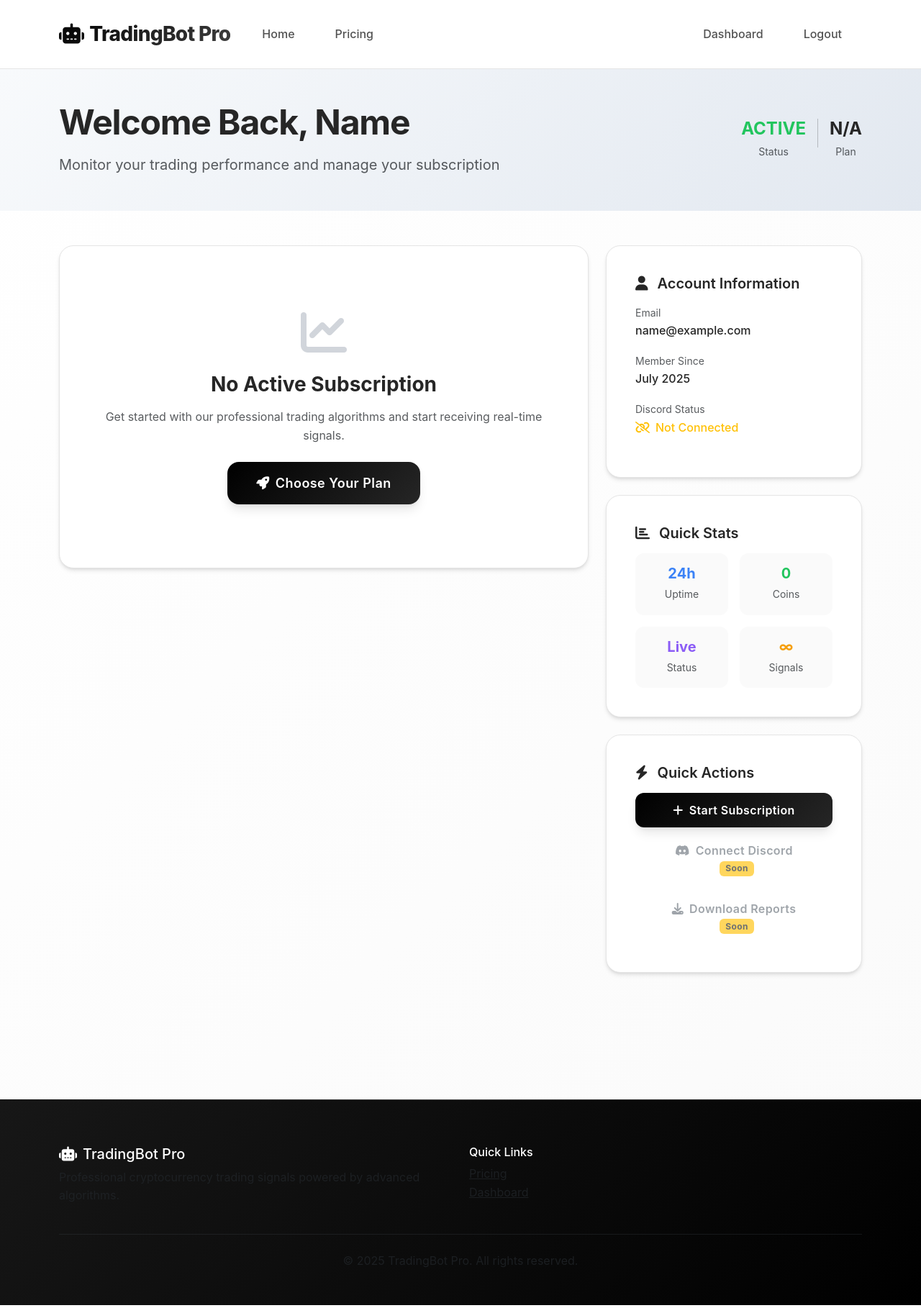
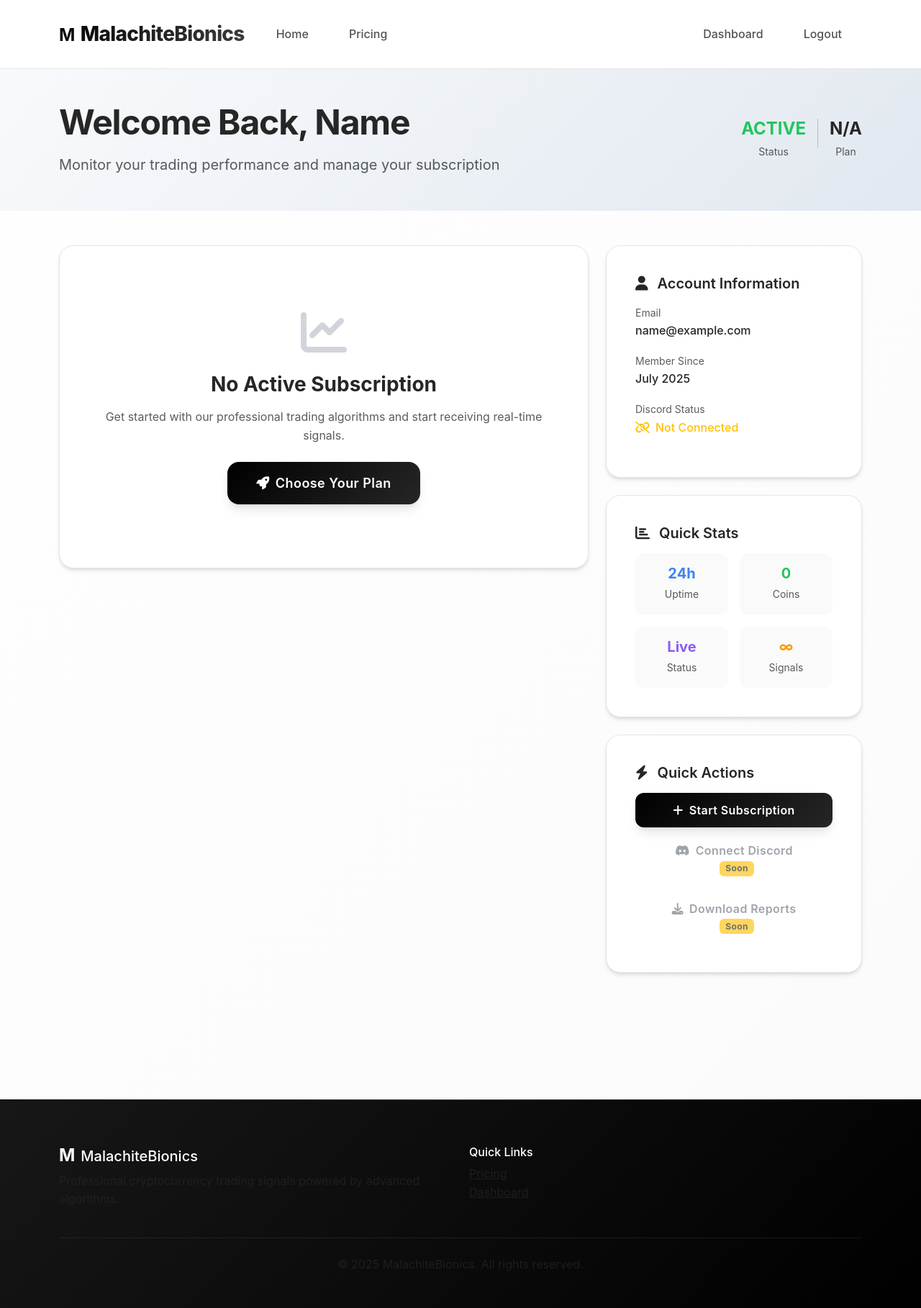
Before and after one commit to coleisa/MalachiteBionics, a Flask app: page /dashboard in a window 1280 px wide. Shown: the whole page at 72% size. Run offline with Flask 3, Linux system fonts and the light colour scheme; the visitor is signed in with stand-in values (Sample User, id 1); data that the repository does not hold is empty; some libraries are stand-ins or nearby versions.

Commit message:
Update base.html

```diff
--- a/MalachiteBionics/templates/base.html
+++ b/MalachiteBionics/templates/base.html
@@ -536,7 +536,7 @@
     <nav class="navbar navbar-expand-lg navbar-light">
         <div class="container">
             <a class="navbar-brand" href="{{ url_for('index') }}">
-                <i class="fas fa-robot me-2"></i>TradingBot Pro
+                <span class="me-2 fw-bold fs-4" style="color: var(--primary-color);">M</span>MalachiteBionics
             </a>
 
             <button class="navbar-toggler" type="button" data-bs-toggle="collapse" data-bs-target="#navbarNav">
@@ -596,7 +596,7 @@
         <div class="container">
             <div class="row">
                 <div class="col-md-6">
-                    <h5><i class="fas fa-robot me-2"></i>TradingBot Pro</h5>
+                    <h5><span class="me-2 fw-bold fs-4" style="color: var(--primary-color);">M</span>MalachiteBionics</h5>
                     <p class="text-muted">Professional cryptocurrency trading signals powered by advanced algorithms.</p>
                 </div>
                 <div class="col-md-6">
@@ -613,7 +613,7 @@
             </div>
             <hr class="my-4" style="border-color: #495057;">
             <div class="text-center text-muted">
-                <p>&copy; 2025 TradingBot Pro. All rights reserved.</p>
+                <p>&copy; 2025 MalachiteBionics. All rights reserved.</p>
             </div>
         </div>
     </footer>
```
